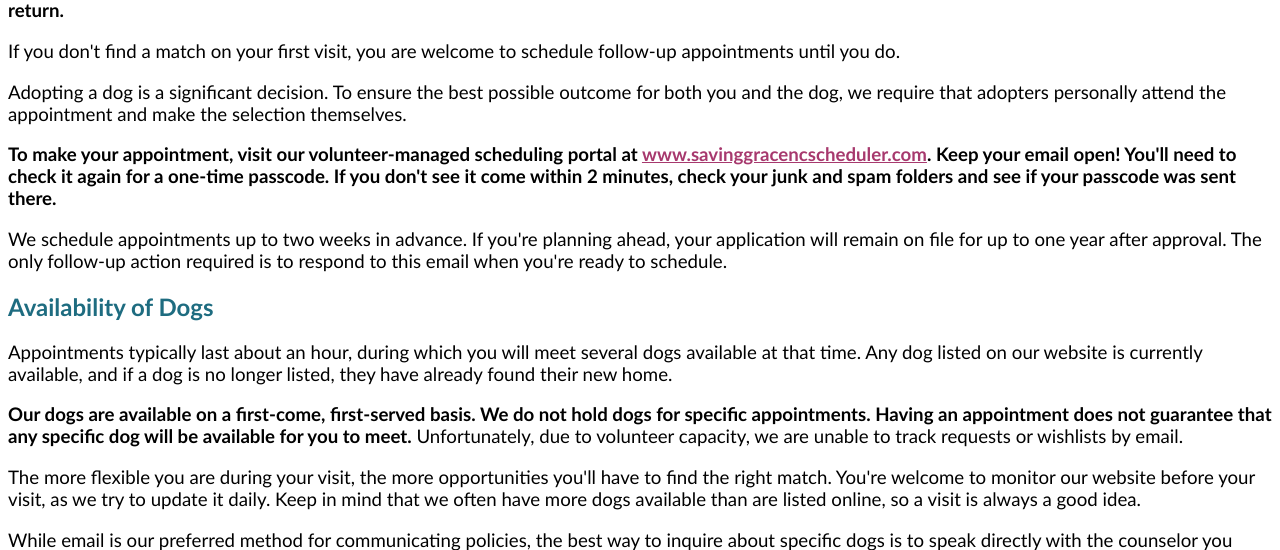
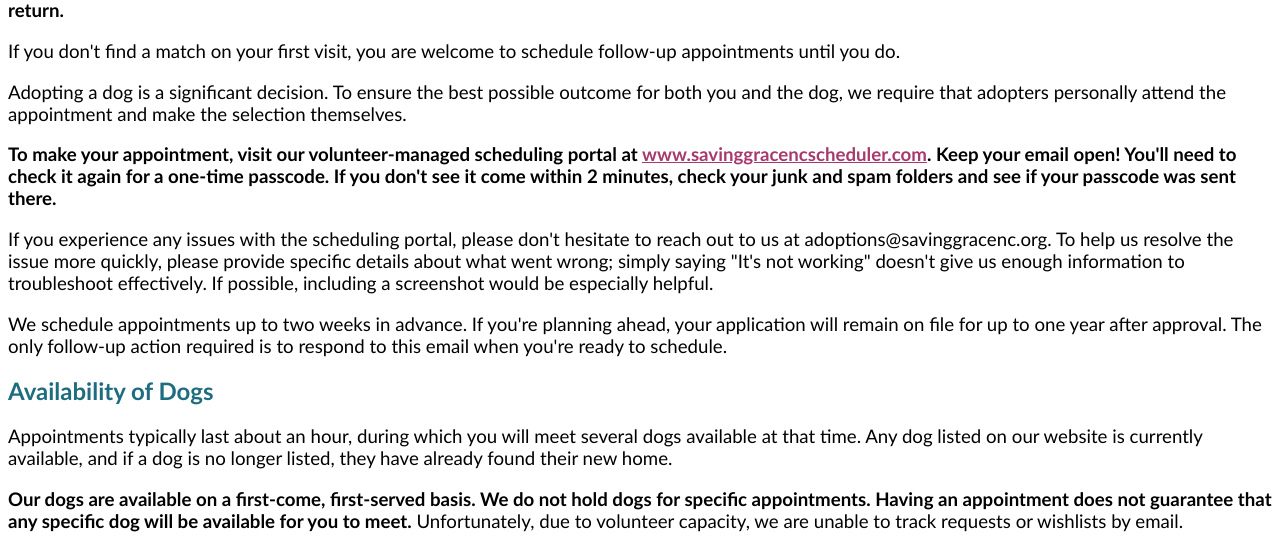
Before and after one commit to sleif9777/Sheltercenter-backend, a Django app: template email_templates/templates/email_templates/application_approved.html in a window 1280 px wide. Shown: the part 724-1274 px from the top of the page. Run offline with Django 4.2, Linux system fonts and the light colour scheme; the template is opened without the code that fills it: values that come from a table or form of the project are taken from there, others are empty; data comes from the database, SQL or seed files in the repository; both versions use the stored data as it was after the commit.

Commit message:
add disclaimer in emails

```diff
--- a/email_templates/templates/email_templates/application_approved.html
+++ b/email_templates/templates/email_templates/application_approved.html
@@ -57,6 +57,9 @@
         </p>
         <p>
             <strong>To make your appointment, visit our volunteer-managed scheduling portal at <a href="savinggracencscheduler.com" target="_blank">www.savinggracencscheduler.com</a>. Keep your email open! You'll need to check it again for a one-time passcode. If you don't see it come within 2 minutes, check your junk and spam folders and see if your passcode was sent there.</strong>
+        </p>
+        <p>
+            If you experience any issues with the scheduling portal, please don't hesitate to reach out to us at adoptions@savinggracenc.org. To help us resolve the issue more quickly, please provide specific details about what went wrong; simply saying "It's not working" doesn't give us enough information to troubleshoot effectively. If possible, including a screenshot would be especially helpful.
         </p>
         <p>
             We schedule appointments up to two weeks in advance. If you're planning ahead, your application will remain on file for up to one year after approval. The only follow-up action required is to respond to this email when you're ready to schedule.
```
Also changed, not shown: db.sqlite3.
